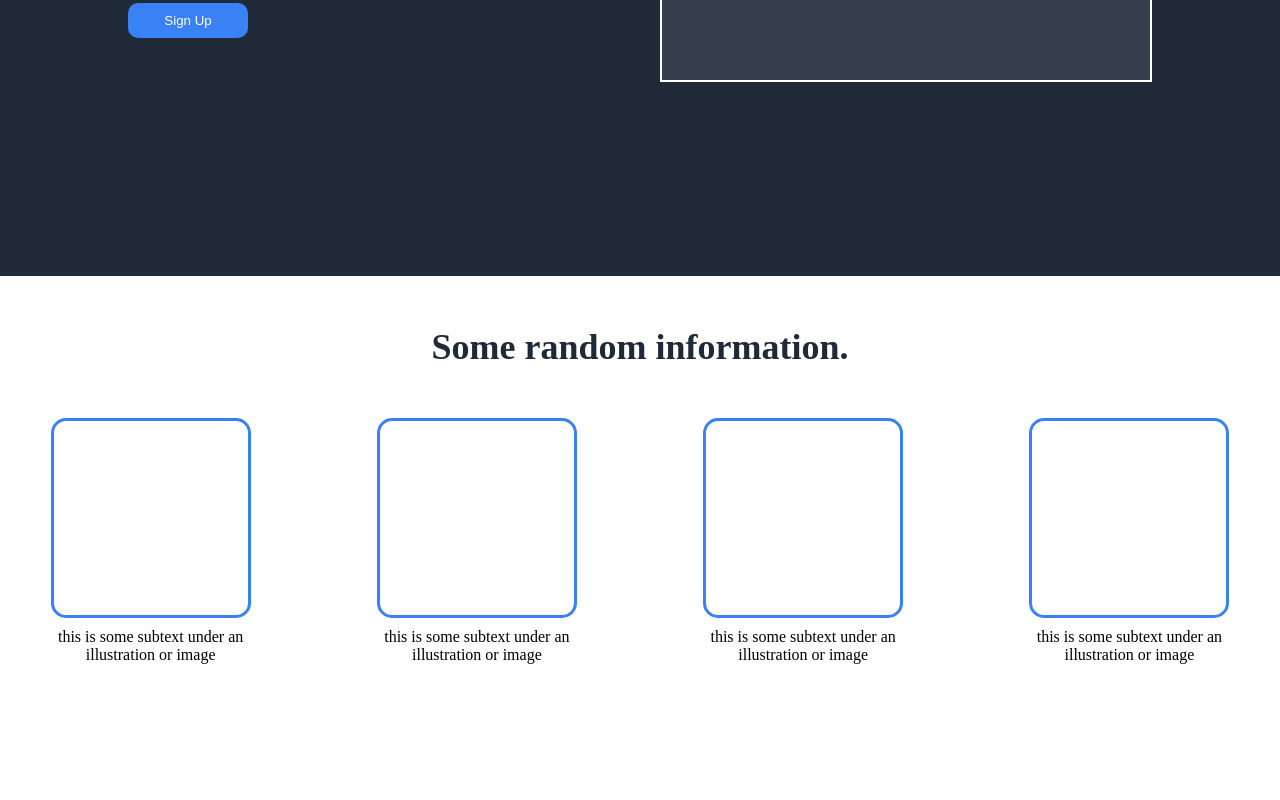
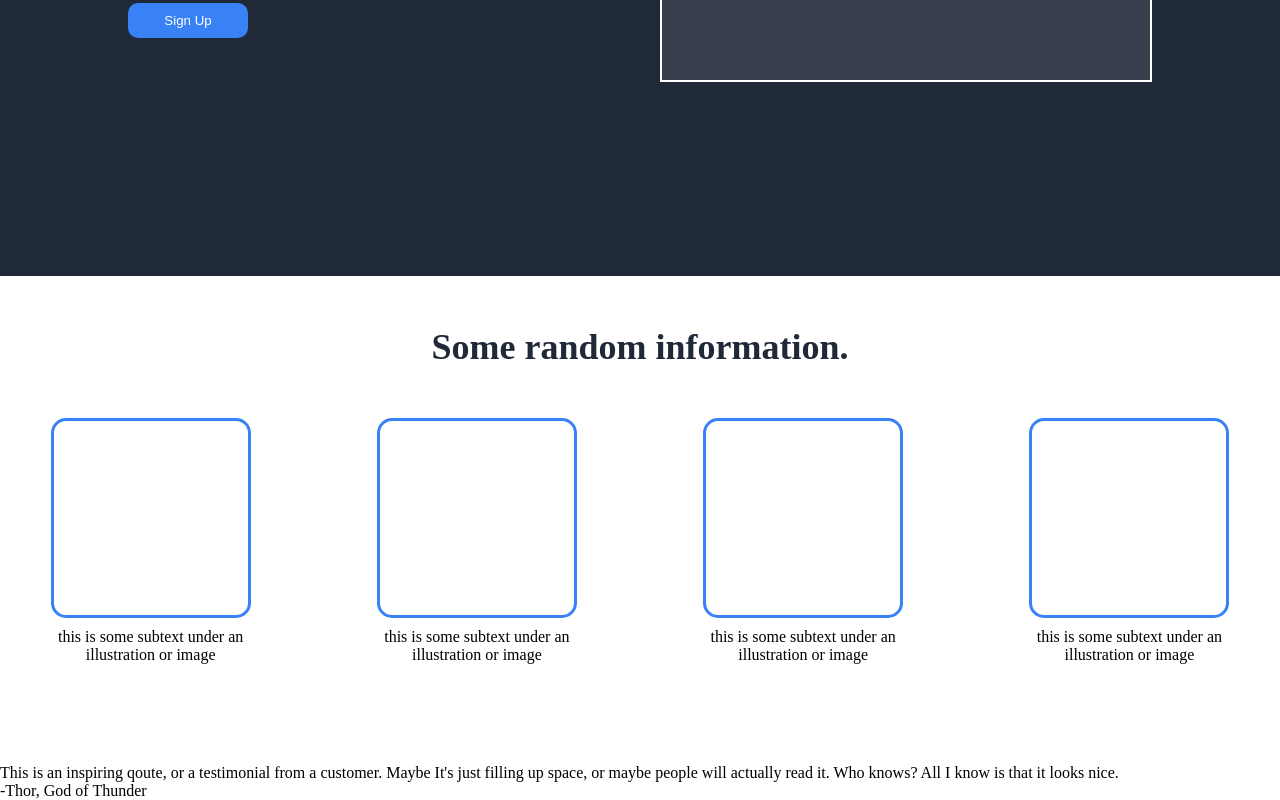
Before and after one commit to M-Ahmad-Usman/landing-page, a plain HTML site: page index.html in a window 1280 px wide. Shown: the part 524-1324 px from the top of the page. Before the commit the page ends 1288 px from the top, so only its background shows below. Drawn offline with Linux system fonts and the light colour scheme.

Commit message:
Add HTML for third section: qoute-section

```diff
--- a/index.html
+++ b/index.html
@@ -21,8 +21,9 @@
         <section class="hero-section">
             <div class="hero-text">
                 <h1>This website is awesome</h1>
-                <p>This website has some subtext that goes here under the main title. It's a smaller font and the color is lower contrast</p>
-                <button class = "sign-up">Sign Up</button>
+                <p>This website has some subtext that goes here under the main title. It's a smaller font and the color
+                    is lower contrast</p>
+                <button class="sign-up">Sign Up</button>
             </div>
 
             <div class="hero-image">
@@ -38,22 +39,22 @@
         <div class="boxes">
 
             <div class="box">
-                <div class = "square"></div>
+                <div class="square"></div>
                 <div class="caption">this is some subtext under an illustration or image</div>
             </div>
 
             <div class="box">
-                <div class = "square"></div>
+                <div class="square"></div>
                 <div class="caption">this is some subtext under an illustration or image</div>
             </div>
 
             <div class="box">
-                <div class = "square"></div>
+                <div class="square"></div>
                 <div class="caption">this is some subtext under an illustration or image</div>
             </div>
 
             <div class="box">
-                <div class = "square"></div>
+                <div class="square"></div>
                 <div class="caption">this is some subtext under an illustration or image</div>
             </div>
 
@@ -61,6 +62,18 @@
 
     </section>
 
+    <section class="quote-section">
+
+        <div class="qoute">
+            <blockquote>
+                This is an inspiring qoute, or a testimonial from a customer. Maybe It's just filling up space, or maybe
+                people will actually read it. Who knows? All I know is that it looks nice.
+            </blockquote>
+
+            <span class="source">-Thor, God of Thunder</span>
+        </div>
+
+    </section>
 </body>
 
 </html>
```
